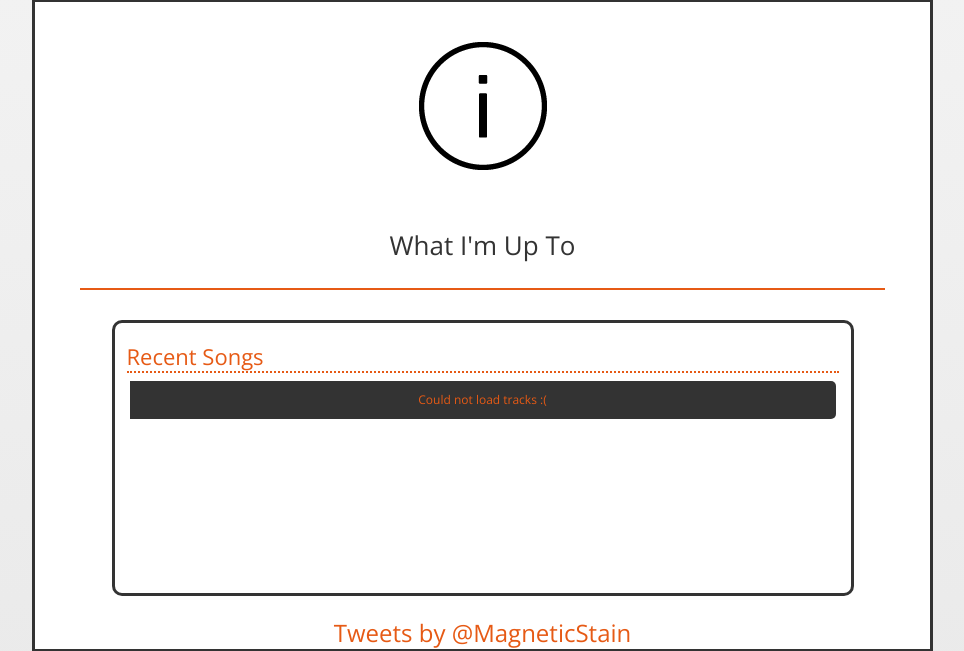
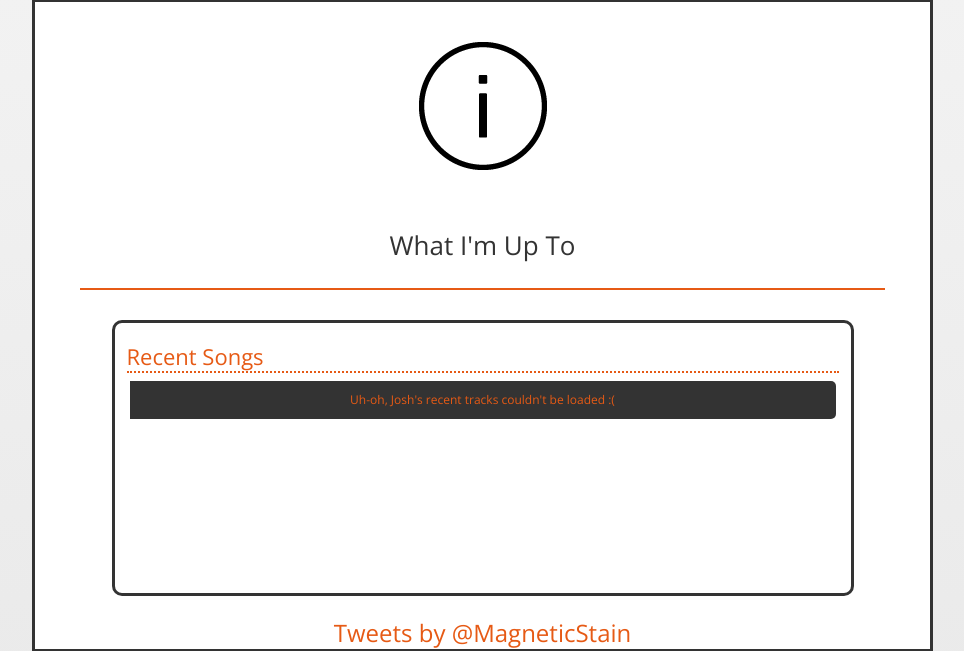
Before and after one commit to magneticstain/Personal, a PHP site: page /index.php in a window 1280 px wide. Shown: the part 1152-1803 px from the top of the page, without its empty margins (148-1112 px from the left). Run offline with PHP 8.4, Linux system fonts and the light colour scheme; data that the repository does not hold is empty; some libraries are stand-ins or nearby versions; some web fonts are replaced.

Commit message:
Bug fix for music scraping
Restored functionality to Last.fm scrapper. fopen_url was not enabled in
the php settings and extra functionality was added to acknowledge this
possibility in the future.

```diff
--- a/bca.php
+++ b/bca.php
@@ -2,6 +2,4 @@
     echo "<h2>#-- 1Lf9qmL54eN9KRTAt44VNaWhmhrbmti2W3</h2>";
     echo "<h2>#-- 1NPqJUcXjdDfZVVH5o7abxuk3rfWbvweow</h2>";
     echo "<h2>18uKG3JUkwG1FaknC1DDQYxRKAan5GXraP</h2>";
-    echo "<h2>tmFgNqEkE5ALa0zWBJbHKN11u4</h2>";
-    echo '<h2>1>?{V*j3zyhwPA]c($D<;1pBVX</h2>';
 ?>
--- a/include/_collector.php
+++ b/include/_collector.php
@@ -10,6 +10,11 @@
     function getRecentTracks()
     {
         // scrape rss feed of Last.fm recent track list
+
+        // make sure url_allow_fopen php config option is set
+        // it's not recommended to set by default, so we'll enable it for the duration of this script
+        ini_set('allow_url_fopen ','1');
+
         // define XML URL
         $musicXML_URL   =   'http://ws.audioscrobbler.com/1.0/user/MagneticStain/recenttracks.rss';
 
@@ -34,7 +39,7 @@
         }
         else
         {
-            $musicTrackHTML =   '<p class="error">Could not load tracks :(</p>';
+            $musicTrackHTML =   '<p class="error">Uh-oh, Josh\'s recent tracks couldn\'t be loaded :(</p>';
         }
 
         return $musicTrackHTML;
--- a/include/_output.php
+++ b/include/_output.php
@@ -76,7 +76,7 @@
                     </div>
                     <nav>
                         <a href="https://www.carlso.net/" title="home">home</a>
-                        <a target="_blank" href="https://docs.google.com/file/d/0BykFe7XdLgqkVTVHdmd4U2tydFE/edit?usp=sharing" title="josh carlson\'s résumé">résumé</a>
+                        <a target="_blank" href="https://drive.google.com/file/d/0BykFe7XdLgqkR0oyMUdTUENndXM/edit?usp=sharing" title="josh carlson\'s résumé">résumé</a>
                         <h1>
                             <strong>Josh Carlson</strong>
                         </h1>
```
